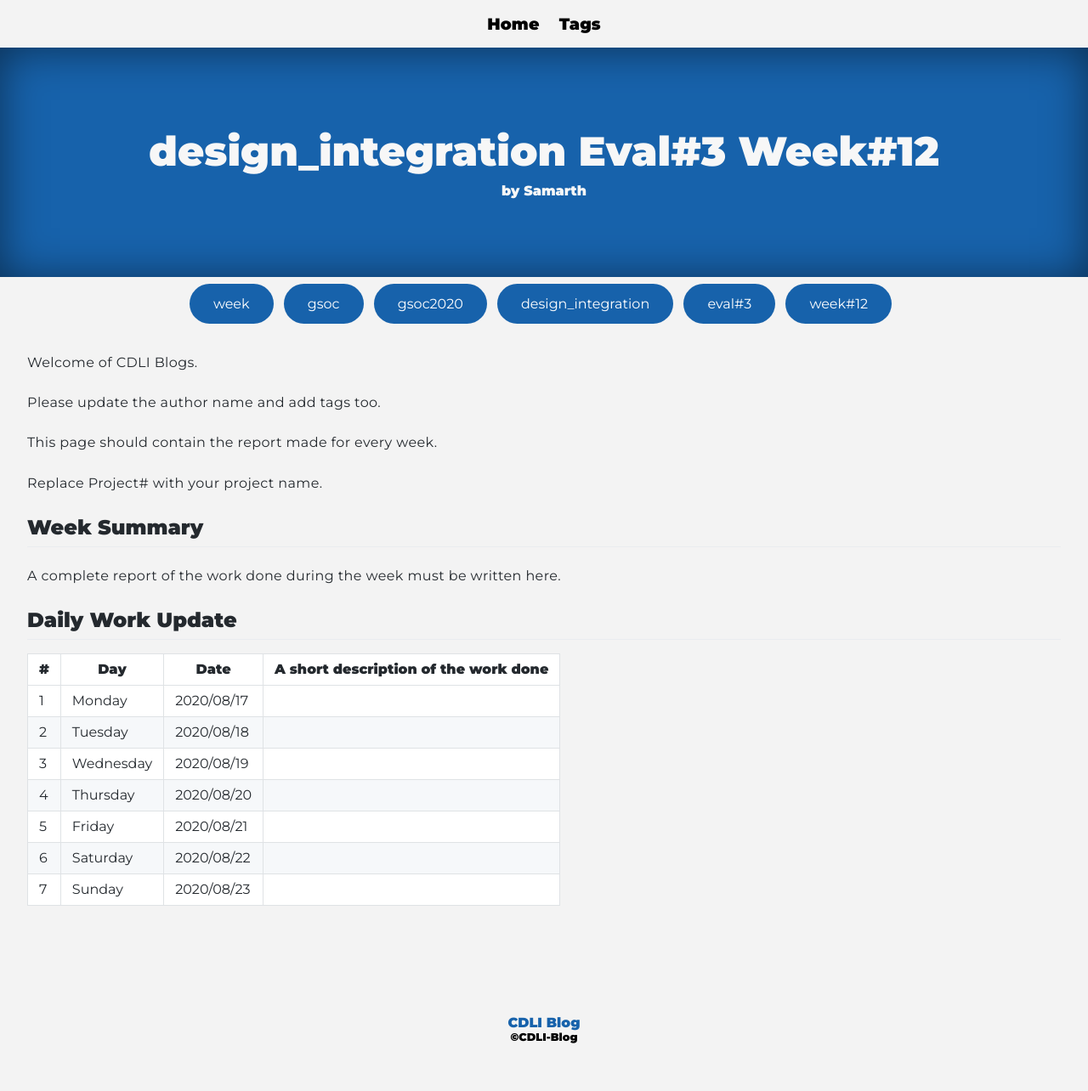
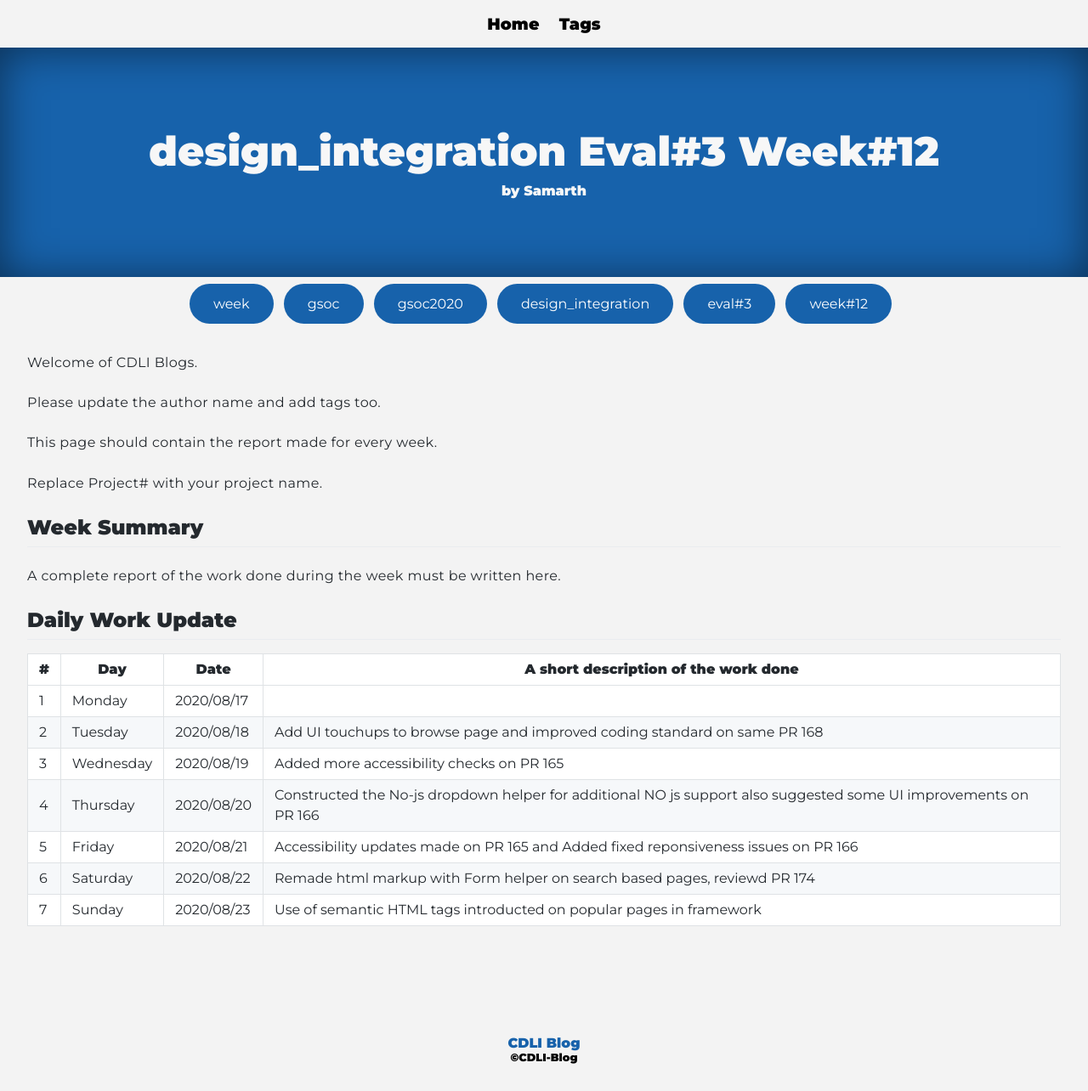
Before and after one commit to cdli-gh/blog, a Jekyll site: the page built from _blog/gsoc20/design_integration/posts/14_week12.md, in a window 1280 px wide. Shown: the whole page at 85% size. Built offline with Jekyll 4.4.1, drawn with Linux system fonts in a browser that asks for light colours; Markdown is read by kramdown in place of the engine named in the settings; before the commit the page ends 1260 px from its top, so only the background shows below that.

Commit message:
Update 14_week12.md

```diff
--- a/_blog/gsoc20/design_integration/posts/14_week12.md
+++ b/_blog/gsoc20/design_integration/posts/14_week12.md
@@ -22,9 +22,9 @@ A complete report of the work done during the week must be written here.
 |\#|Day|Date|A short description of the work done|
 |---	|---	|---	|---	|
 |1   	| Monday 	|   2020/08/17	|   	|
-|2   	| Tuesday  	|   2020/08/18	|   	|
-|3   	| Wednesday  	|  2020/08/19 	|   	|
-|4   	| Thursday  	|   2020/08/20	|   	|
-|5   	| Friday  	|   2020/08/21	|   	|
-|6   	| Saturday  	|   2020/08/22	|   	|
-|7   	| Sunday  	|   2020/08/23	|   	|
+|2   	| Tuesday  	|   2020/08/18	| Add UI touchups to browse page and improved coding standard on same PR 168  	|
+|3   	| Wednesday  	|  2020/08/19 	| Added more accessibility checks on PR 165  	|
+|4   	| Thursday  	|   2020/08/20	| Constructed the No-js dropdown helper for additional NO js support also suggested some UI improvements on PR 166  	|
+|5   	| Friday  	|   2020/08/21	| Accessibility updates made on PR 165  and Added fixed reponsiveness issues on PR 166 	|
+|6   	| Saturday  	|   2020/08/22	| Remade html markup with Form helper on search based pages, reviewd PR 174   	|
+|7   	| Sunday  	|   2020/08/23	| Use of semantic HTML tags introducted on popular pages in framework  	|
```
